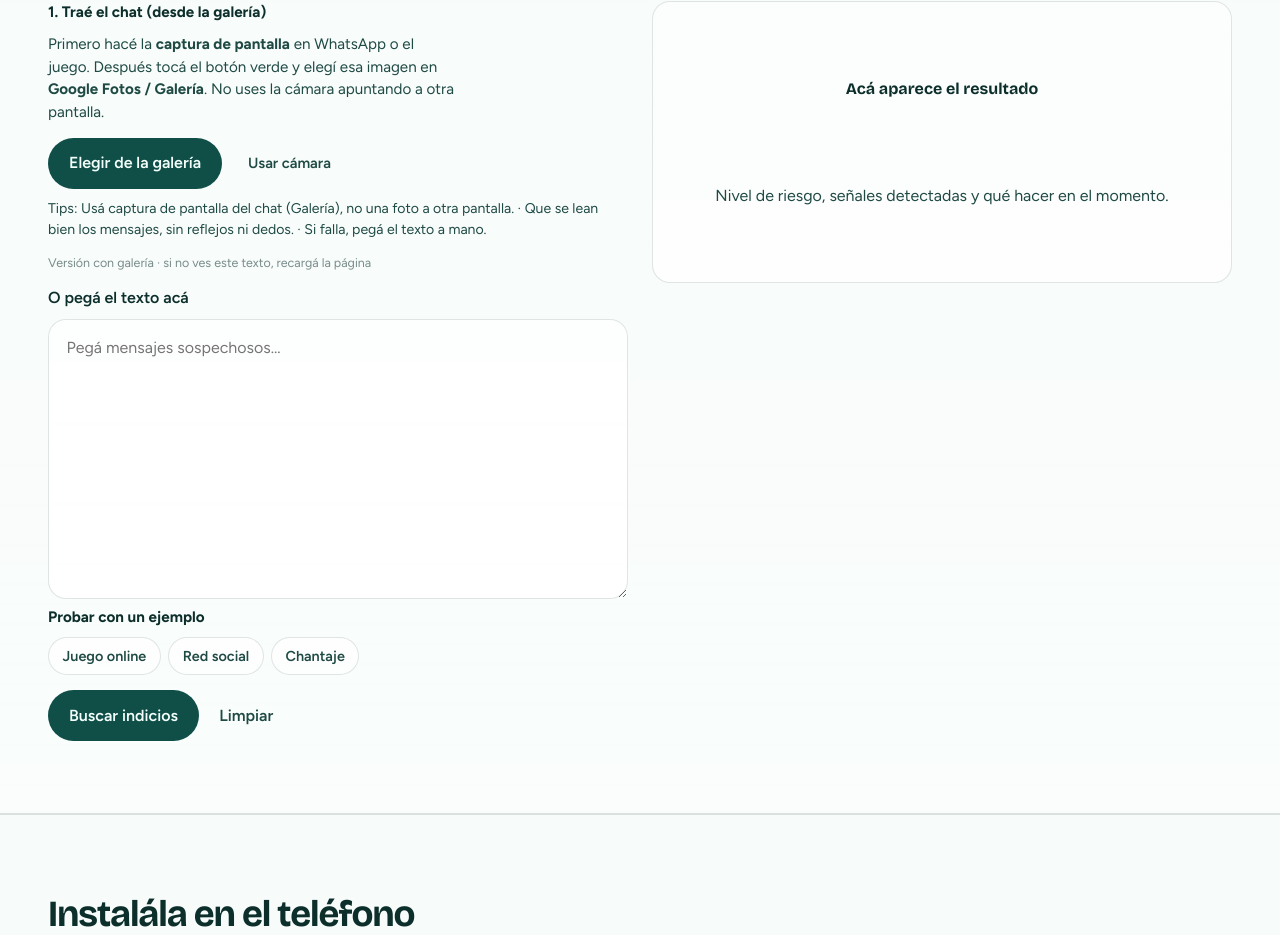
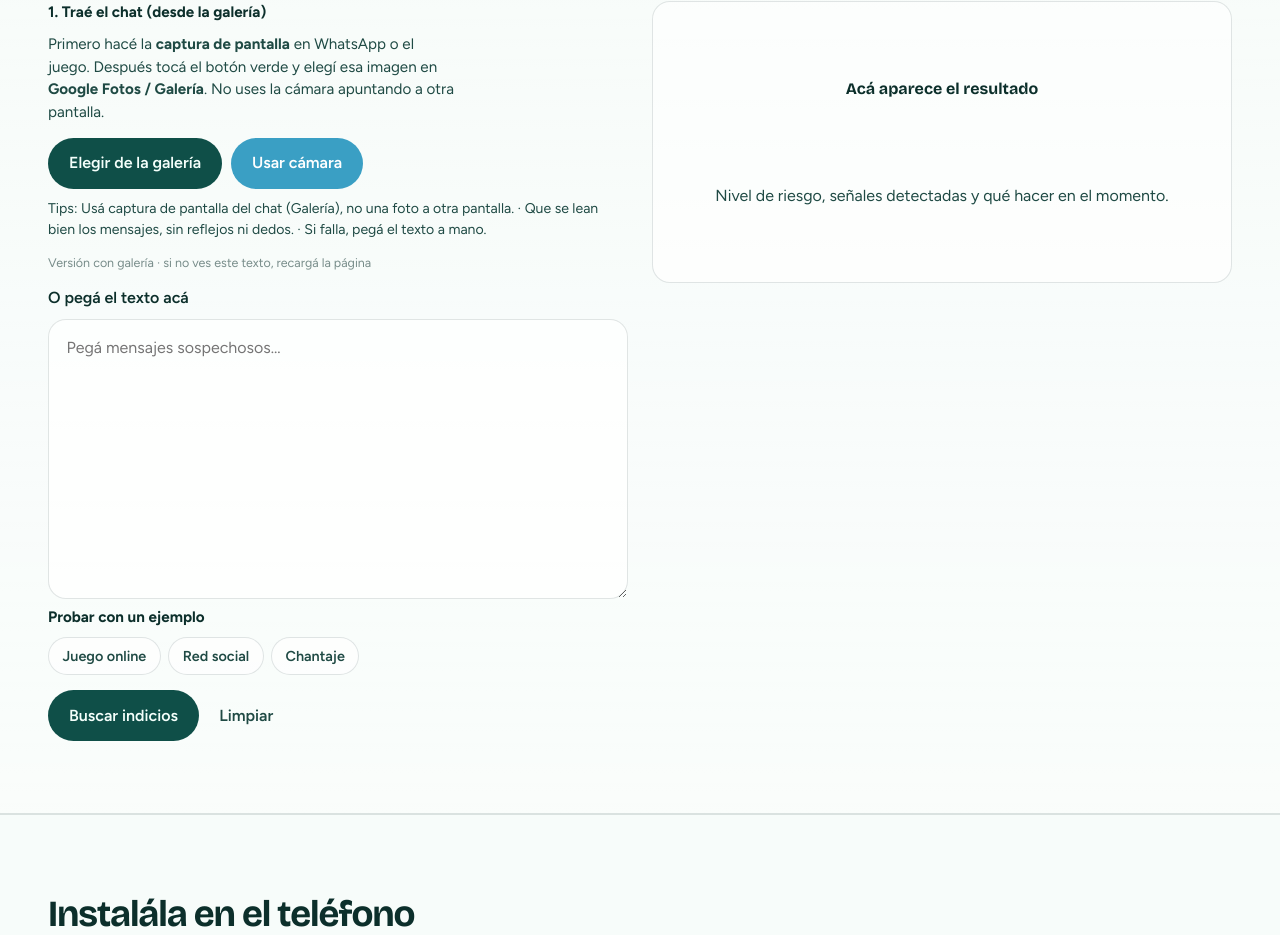
Before and after one commit to claudiomlarrea/senal-segura, a React (Vite) app: page / in a window 1280 px wide. Shown: the part 1010-1945 px from the top of the page. Built offline with nearby package versions, Linux system fonts and the light colour scheme.

Commit message:
Estilizar botones de galería y cámara en verde y celeste.
Co-authored-by: Cursor <cursoragent@cursor.com>

```diff
--- a/src/App.css
+++ b/src/App.css
@@ -183,6 +183,15 @@ textarea {
 
 .btn-primary:hover {
   background: var(--ink);
+}
+
+.btn-sky {
+  background: #3a9fc4;
+  color: #ffffff;
+}
+
+.btn-sky:hover {
+  background: #2f87a8;
 }
 
 .btn-ghost {
--- a/src/App.tsx
+++ b/src/App.tsx
@@ -253,7 +253,7 @@ export default function App() {
                 </button>
                 <button
                   type="button"
-                  className="btn btn-text btn-small"
+                  className="btn btn-sky"
                   onClick={() => cameraRef.current?.click()}
                   disabled={ocrBusy}
                 >
```
